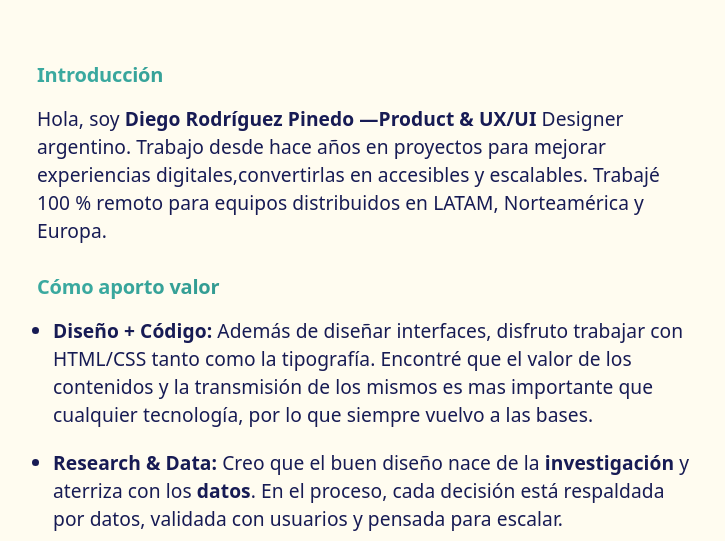
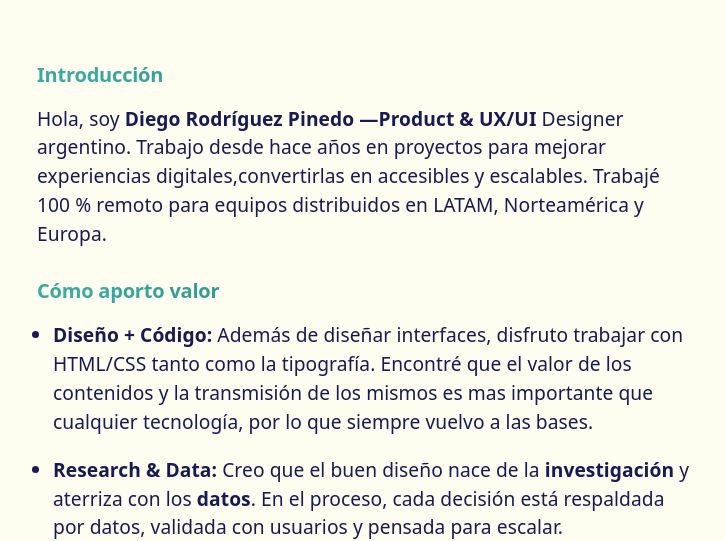
Before and after one commit to depiro/depiro, a website: page about.html in a window 1280 px wide. Shown: the part 267-808 px from the top of the page, without its empty margins (275-1000 px from the left). Drawn offline with Linux system fonts and the light colour scheme.

Commit message:
add new margin-block

```diff
--- a/about.html
+++ b/about.html
@@ -75,7 +75,7 @@
         <h1 class="text-gradient mt-16 mb-4">Sobre mí</h1>
         <h2 class="text-xl mb-16 mx-auto tracking-tight text-balance">Diseño • Producto • Interface • Investigación</h2>
 
-        <div class="ds">
+        <div>
           <h3 class="mb-4 text-lg text-gradient">Introducción</h3>
           <p>Hola, soy <strong>Diego Rodríguez Pinedo —Product & UX/UI</strong> Designer argentino. Trabajo desde hace años en proyectos para mejorar experiencias digitales,convertirlas en accesibles y escalables. Trabajé 100 % remoto para equipos distribuidos en LATAM, Norteamérica y Europa.</p>
 
--- a/src/styles/_typo.scss
+++ b/src/styles/_typo.scss
@@ -70,7 +70,6 @@ h3 {
   letter-spacing: -0.01em;
   line-height: 2.5rem;
   font-weight: 700;
-
 }
 
 h4 {
@@ -81,7 +80,10 @@ h4 {
 
 p, ol, ul {
   font-size: clamp(1rem, 1.5vw, 1.25rem); /* base–lg */
-  line-height: 1.75rem;
+  /* line-height: 1.75rem; */
+  margin-block: 1em;
+  margin-block: 1lh;
+  margin-top: 0;
 }
 
 small {
--- a/src/styles/custom.scss
+++ b/src/styles/custom.scss
@@ -4,14 +4,8 @@
 
 // Custom variables
 :root {
-    /* --color-1: rgb(100% 98.824% 94.118%);
     --color-2: color(display-p3 0.092 0.106 0.316);
     --color-text: var(--color-2);
-    --color-bg: var(--color-1);   */
-
-    --color-2: color(display-p3 0.092 0.106 0.316);
-    --color-text: var(--color-2);
-    /* --color-text:var(--color-flexoki-light-tx); */
     --color-bg: var(--color-flexoki-light-bg);
     --max-width: 720px;
     --color-muted-text:var(--color-flexoki-cyan-600);
@@ -26,7 +20,6 @@ body {
     background-color: var(--color-bg);
     max-width: var(--max-width);
     margin: 0 auto;
-/*     padding: 0 1rem; */
 }
 
 .cta {
@@ -36,24 +29,18 @@ body {
 }
 
 .contact-home {
-    /* color: var(--color-bg);  */
-    /* background-color:  var(--color-flexoki-cyan-400); */
     padding: .35rem .9rem;
     display: inline-block;
     border-radius: 50px;
-
     text-align: center;
     transition: 0.5s;
-    /* background-size: 160% auto; */
     background-color: transparent;
-    /* background-image: linear-gradient(45deg, var(--color-flexoki-cyan-500) 20%, var(--color-text) 90%); */
     border: 2px solid var(--color-flexoki-cyan-500);
     color: var(--color-flexoki-cyan-500);
 }
 
  .contact-home:hover {
   background-size: 0  0;
-   /* background-image: linear-gradient(45deg, var(--color-flexoki-cyan-500) 20%, var(--color-flexoki-cyan-900) 90%); */
    color: var(--color-flexoki-cyan-800);
    border: 2px solid var(--color-flexoki-cyan-800);
    text-decoration: none;
@@ -62,10 +49,7 @@ body {
 
 // Custom utility classes
 .text-gradient {
-  /* background: linear-gradient(45deg, var(--color-flexoki-cyan-500), #ff4f4f 100%); */
-  /* background: linear-gradient(45deg, #0ea3a8 10%, #140b5c 90%); */
   background: linear-gradient(45deg, var(--color-flexoki-cyan-400) 10%, var(--color-flexoki-cyan-700) 90%);
-  /* background: linear-gradient(45deg, rgb(21, 31, 177) 10%, #680791 90%); */
   -webkit-background-clip: text;
   -webkit-text-fill-color: transparent;
   background-clip: text;
@@ -104,7 +88,7 @@ header, footer {
 
 p, ul, ol {
   color: var(--color-flexoki-light-tx-1);
-  margin-bottom: 1.8rem;
+  /* margin-bottom: 1.8rem; */
 }
 
 ul {
```
Also changed, not shown: dist/styles/main.css, src/styles/custom.css, 1 other file.
